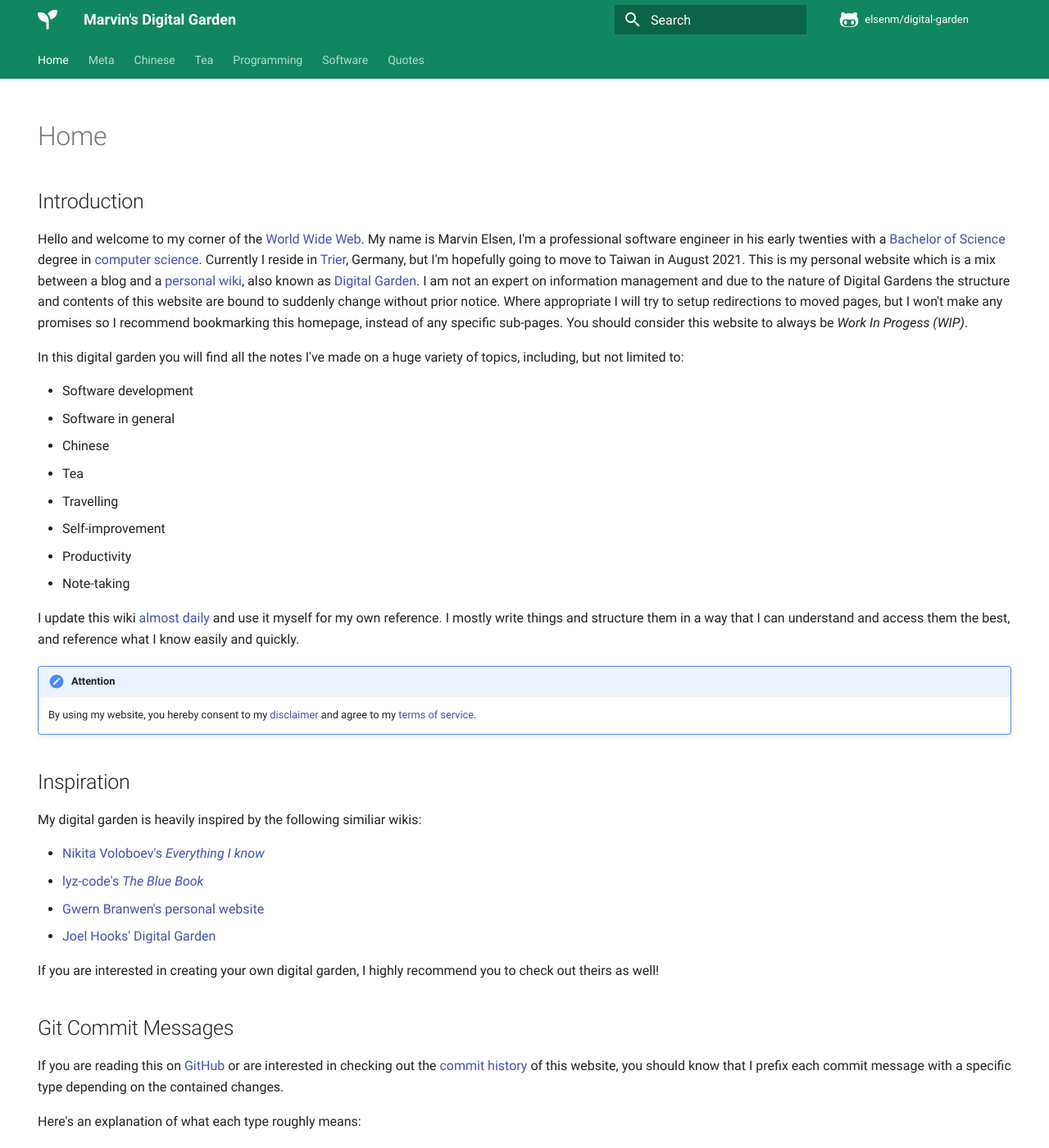
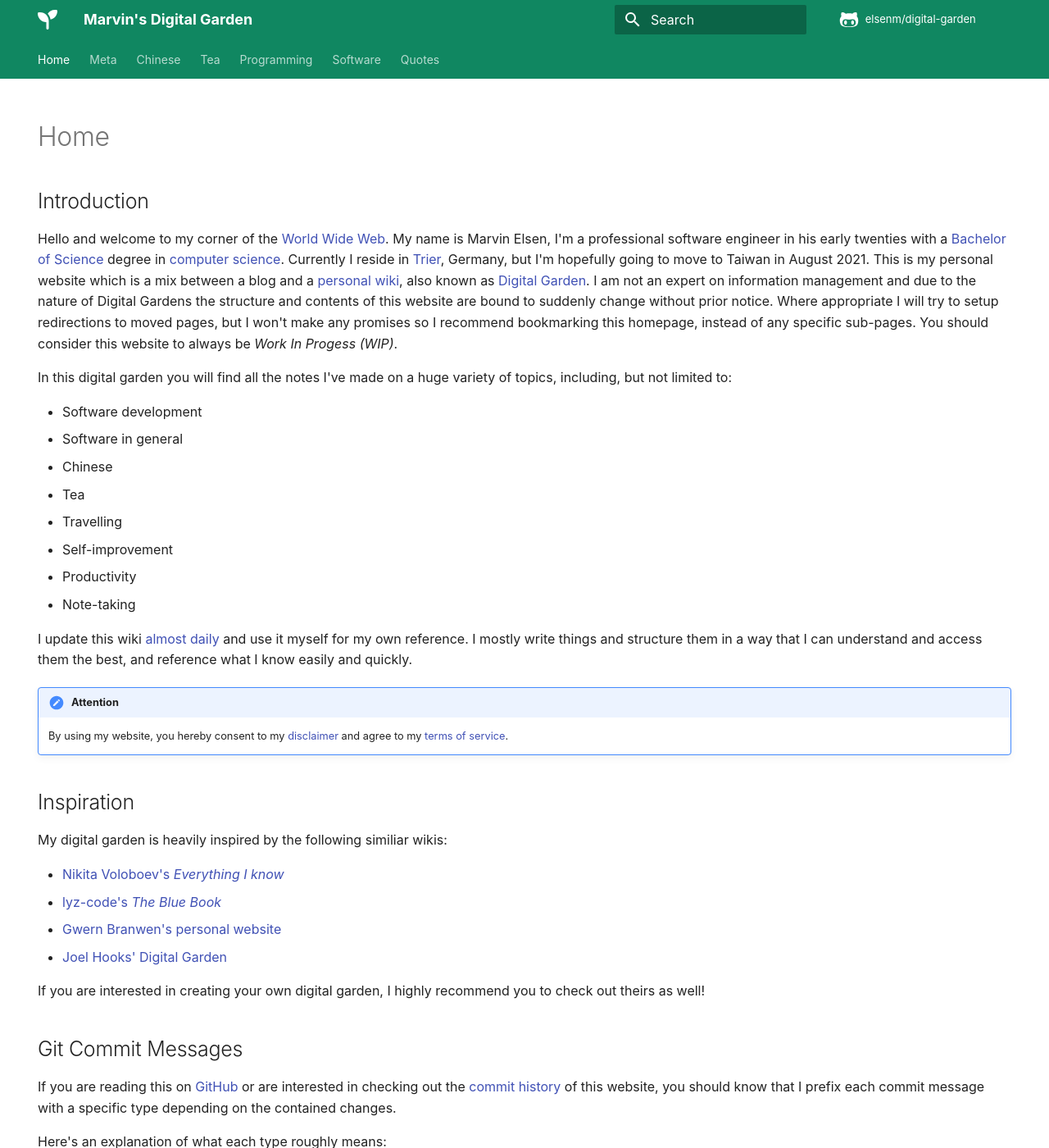
Before and after one commit to elsenm/digital-garden, an MkDocs documentation site: the page built from docs/README.md, in a window 1280 px wide and 1400 px high. Shown: the whole window at 82% size. Built offline with MkDocs 1.6.1 and Material for MkDocs 9.7.7, drawn with Linux system fonts in a browser that asks for light colours; some web fonts are replaced; comment, search, counter and statistics services are not loaded.

Commit message:
Style: Swap Roboto font with Noto Sans TC

```diff
--- a/docs/assets/stylesheets/extra.css
+++ b/docs/assets/stylesheets/extra.css
@@ -1,182 +1,87 @@
-/* roboto-100 - latin */
+/* noto-sans-tc-100 - latin_chinese-traditional */
 @font-face {
-  font-family: 'Roboto';
+  font-family: 'Noto Sans TC';
   font-style: normal;
   font-weight: 100;
-  font-display: swap;
-  src: url('../fonts/roboto-v20-latin-100.eot'); /* IE9 Compat Modes */
-  src: local('Roboto Thin'), local('Roboto-Thin'),
-       url('../fonts/roboto-v20-latin-100.eot?#iefix') format('embedded-opentype'), /* IE6-IE8 */
-       url('../fonts/roboto-v20-latin-100.woff2') format('woff2'), /* Super Modern Browsers */
-       url('../fonts/roboto-v20-latin-100.woff') format('woff'), /* Modern Browsers */
-       url('../fonts/roboto-v20-latin-100.ttf') format('truetype'), /* Safari, Android, iOS */
-       url('../fonts/roboto-v20-latin-100.svg#Roboto') format('svg'); /* Legacy iOS */
+  src: url('../fonts/noto-sans-tc-v11-latin_chinese-traditional-100.eot'); /* IE9 Compat Modes */
+  src: local(''),
+       url('../fonts/noto-sans-tc-v11-latin_chinese-traditional-100.eot?#iefix') format('embedded-opentype'), /* IE6-IE8 */
+       url('../fonts/noto-sans-tc-v11-latin_chinese-traditional-100.woff2') format('woff2'), /* Super Modern Browsers */
+       url('../fonts/noto-sans-tc-v11-latin_chinese-traditional-100.woff') format('woff'), /* Modern Browsers */
+       url('../fonts/noto-sans-tc-v11-latin_chinese-traditional-100.ttf') format('truetype'), /* Safari, Android, iOS */
+       url('../fonts/noto-sans-tc-v11-latin_chinese-traditional-100.svg#NotoSansTC') format('svg'); /* Legacy iOS */
 }
 
-/* roboto-100italic - latin */
+/* noto-sans-tc-300 - latin_chinese-traditional */
 @font-face {
-  font-family: 'Roboto';
-  font-style: italic;
-  font-weight: 100;
-  font-display: swap;
-  src: url('../fonts/roboto-v20-latin-100italic.eot'); /* IE9 Compat Modes */
-  src: local('Roboto Thin Italic'), local('Roboto-ThinItalic'),
-       url('../fonts/roboto-v20-latin-100italic.eot?#iefix') format('embedded-opentype'), /* IE6-IE8 */
-       url('../fonts/roboto-v20-latin-100italic.woff2') format('woff2'), /* Super Modern Browsers */
-       url('../fonts/roboto-v20-latin-100italic.woff') format('woff'), /* Modern Browsers */
-       url('../fonts/roboto-v20-latin-100italic.ttf') format('truetype'), /* Safari, Android, iOS */
-       url('../fonts/roboto-v20-latin-100italic.svg#Roboto') format('svg'); /* Legacy iOS */
+  font-family: 'Noto Sans TC';
+  font-style: normal;
+  font-weight: 300;
+  src: url('../fonts/noto-sans-tc-v11-latin_chinese-traditional-300.eot'); /* IE9 Compat Modes */
+  src: local(''),
+       url('../fonts/noto-sans-tc-v11-latin_chinese-traditional-300.eot?#iefix') format('embedded-opentype'), /* IE6-IE8 */
+       url('../fonts/noto-sans-tc-v11-latin_chinese-traditional-300.woff2') format('woff2'), /* Super Modern Browsers */
+       url('../fonts/noto-sans-tc-v11-latin_chinese-traditional-300.woff') format('woff'), /* Modern Browsers */
+       url('../fonts/noto-sans-tc-v11-latin_chinese-traditional-300.ttf') format('truetype'), /* Safari, Android, iOS */
+       url('../fonts/noto-sans-tc-v11-latin_chinese-traditional-300.svg#NotoSansTC') format('svg'); /* Legacy iOS */
 }
 
-/* roboto-300 - latin */
+/* noto-sans-tc-regular - latin_chinese-traditional */
 @font-face {
-  font-family: 'Roboto';
+  font-family: 'Noto Sans TC';
   font-style: normal;
-  font-weight: 300;
-  font-display: swap;
-  src: url('../fonts/roboto-v20-latin-300.eot'); /* IE9 Compat Modes */
-  src: local('Roboto Light'), local('Roboto-Light'),
-       url('../fonts/roboto-v20-latin-300.eot?#iefix') format('embedded-opentype'), /* IE6-IE8 */
-       url('../fonts/roboto-v20-latin-300.woff2') format('woff2'), /* Super Modern Browsers */
-       url('../fonts/roboto-v20-latin-300.woff') format('woff'), /* Modern Browsers */
-       url('../fonts/roboto-v20-latin-300.ttf') format('truetype'), /* Safari, Android, iOS */
-       url('../fonts/roboto-v20-latin-300.svg#Roboto') format('svg'); /* Legacy iOS */
+  font-weight: 400;
+  src: url('../fonts/noto-sans-tc-v11-latin_chinese-traditional-regular.eot'); /* IE9 Compat Modes */
+  src: local(''),
+       url('../fonts/noto-sans-tc-v11-latin_chinese-traditional-regular.eot?#iefix') format('embedded-opentype'), /* IE6-IE8 */
+       url('../fonts/noto-sans-tc-v11-latin_chinese-traditional-regular.woff2') format('woff2'), /* Super Modern Browsers */
+       url('../fonts/noto-sans-tc-v11-latin_chinese-traditional-regular.woff') format('woff'), /* Modern Browsers */
+       url('../fonts/noto-sans-tc-v11-latin_chinese-traditional-regular.ttf') format('truetype'), /* Safari, Android, iOS */
+       url('../fonts/noto-sans-tc-v11-latin_chinese-traditional-regular.svg#NotoSansTC') format('svg'); /* Legacy iOS */
 }
 
-/* roboto-300italic - latin */
+/* noto-sans-tc-500 - latin_chinese-traditional */
 @font-face {
-  font-family: 'Roboto';
-  font-style: italic;
-  font-weight: 300;
-  font-display: swap;
-  src: url('../fonts/roboto-v20-latin-300italic.eot'); /* IE9 Compat Modes */
-  src: local('Roboto Light Italic'), local('Roboto-LightItalic'),
-       url('../fonts/roboto-v20-latin-300italic.eot?#iefix') format('embedded-opentype'), /* IE6-IE8 */
-       url('../fonts/roboto-v20-latin-300italic.woff2') format('woff2'), /* Super Modern Browsers */
-       url('../fonts/roboto-v20-latin-300italic.woff') format('woff'), /* Modern Browsers */
-       url('../fonts/roboto-v20-latin-300italic.ttf') format('truetype'), /* Safari, Android, iOS */
-       url('../fonts/roboto-v20-latin-300italic.svg#Roboto') format('svg'); /* Legacy iOS */
+  font-family: 'Noto Sans TC';
+  font-style: normal;
+  font-weight: 500;
+  src: url('../fonts/noto-sans-tc-v11-latin_chinese-traditional-500.eot'); /* IE9 Compat Modes */
+  src: local(''),
+       url('../fonts/noto-sans-tc-v11-latin_chinese-traditional-500.eot?#iefix') format('embedded-opentype'), /* IE6-IE8 */
+       url('../fonts/noto-sans-tc-v11-latin_chinese-traditional-500.woff2') format('woff2'), /* Super Modern Browsers */
+       url('../fonts/noto-sans-tc-v11-latin_chinese-traditional-500.woff') format('woff'), /* Modern Browsers */
+       url('../fonts/noto-sans-tc-v11-latin_chinese-traditional-500.ttf') format('truetype'), /* Safari, Android, iOS */
+       url('../fonts/noto-sans-tc-v11-latin_chinese-traditional-500.svg#NotoSansTC') format('svg'); /* Legacy iOS */
 }
 
-/* roboto-regular - latin */
+/* noto-sans-tc-700 - latin_chinese-traditional */
 @font-face {
-  font-family: 'Roboto';
+  font-family: 'Noto Sans TC';
   font-style: normal;
-  font-weight: 400;
-  font-display: swap;
-  src: url('../fonts/roboto-v20-latin-regular.eot'); /* IE9 Compat Modes */
-  src: local('Roboto'), local('Roboto-Regular'),
-       url('../fonts/roboto-v20-latin-regular.eot?#iefix') format('embedded-opentype'), /* IE6-IE8 */
-       url('../fonts/roboto-v20-latin-regular.woff2') format('woff2'), /* Super Modern Browsers */
-       url('../fonts/roboto-v20-latin-regular.woff') format('woff'), /* Modern Browsers */
-       url('../fonts/roboto-v20-latin-regular.ttf') format('truetype'), /* Safari, Android, iOS */
-       url('../fonts/roboto-v20-latin-regular.svg#Roboto') format('svg'); /* Legacy iOS */
+  font-weight: 700;
+  src: url('../fonts/noto-sans-tc-v11-latin_chinese-traditional-700.eot'); /* IE9 Compat Modes */
+  src: local(''),
+       url('../fonts/noto-sans-tc-v11-latin_chinese-traditional-700.eot?#iefix') format('embedded-opentype'), /* IE6-IE8 */
+       url('../fonts/noto-sans-tc-v11-latin_chinese-traditional-700.woff2') format('woff2'), /* Super Modern Browsers */
+       url('../fonts/noto-sans-tc-v11-latin_chinese-traditional-700.woff') format('woff'), /* Modern Browsers */
+       url('../fonts/noto-sans-tc-v11-latin_chinese-traditional-700.ttf') format('truetype'), /* Safari, Android, iOS */
+       url('../fonts/noto-sans-tc-v11-latin_chinese-traditional-700.svg#NotoSansTC') format('svg'); /* Legacy iOS */
 }
 
-/* roboto-italic - latin */
+/* noto-sans-tc-900 - latin_chinese-traditional */
 @font-face {
-  font-family: 'Roboto';
-  font-style: italic;
-  font-weight: 400;
-  font-display: swap;
-  src: url('../fonts/roboto-v20-latin-italic.eot'); /* IE9 Compat Modes */
-  src: local('Roboto Italic'), local('Roboto-Italic'),
-       url('../fonts/roboto-v20-latin-italic.eot?#iefix') format('embedded-opentype'), /* IE6-IE8 */
-       url('../fonts/roboto-v20-latin-italic.woff2') format('woff2'), /* Super Modern Browsers */
-       url('../fonts/roboto-v20-latin-italic.woff') format('woff'), /* Modern Browsers */
-       url('../fonts/roboto-v20-latin-italic.ttf') format('truetype'), /* Safari, Android, iOS */
-       url('../fonts/roboto-v20-latin-italic.svg#Roboto') format('svg'); /* Legacy iOS */
+  font-family: 'Noto Sans TC';
+  font-style: normal;
+  font-weight: 900;
+  src: url('../fonts/noto-sans-tc-v11-latin_chinese-traditional-900.eot'); /* IE9 Compat Modes */
+  src: local(''),
+       url('../fonts/noto-sans-tc-v11-latin_chinese-traditional-900.eot?#iefix') format('embedded-opentype'), /* IE6-IE8 */
+       url('../fonts/noto-sans-tc-v11-latin_chinese-traditional-900.woff2') format('woff2'), /* Super Modern Browsers */
+       url('../fonts/noto-sans-tc-v11-latin_chinese-traditional-900.woff') format('woff'), /* Modern Browsers */
+       url('../fonts/noto-sans-tc-v11-latin_chinese-traditional-900.ttf') format('truetype'), /* Safari, Android, iOS */
+       url('../fonts/noto-sans-tc-v11-latin_chinese-traditional-900.svg#NotoSansTC') format('svg'); /* Legacy iOS */
 }
 
-/* roboto-500 - latin */
-@font-face {
-  font-family: 'Roboto';
-  font-style: normal;
-  font-weight: 500;
-  font-display: swap;
-  src: url('../fonts/roboto-v20-latin-500.eot'); /* IE9 Compat Modes */
-  src: local('Roboto Medium'), local('Roboto-Medium'),
-       url('../fonts/roboto-v20-latin-500.eot?#iefix') format('embedded-opentype'), /* IE6-IE8 */
-       url('../fonts/roboto-v20-latin-500.woff2') format('woff2'), /* Super Modern Browsers */
-       url('../fonts/roboto-v20-latin-500.woff') format('woff'), /* Modern Browsers */
-       url('../fonts/roboto-v20-latin-500.ttf') format('truetype'), /* Safari, Android, iOS */
-       url('../fonts/roboto-v20-latin-500.svg#Roboto') format('svg'); /* Legacy iOS */
-}
-
-/* roboto-500italic - latin */
-@font-face {
-  font-family: 'Roboto';
-  font-style: italic;
-  font-weight: 500;
-  font-display: swap;
-  src: url('../fonts/roboto-v20-latin-500italic.eot'); /* IE9 Compat Modes */
-  src: local('Roboto Medium Italic'), local('Roboto-MediumItalic'),
-       url('../fonts/roboto-v20-latin-500italic.eot?#iefix') format('embedded-opentype'), /* IE6-IE8 */
-       url('../fonts/roboto-v20-latin-500italic.woff2') format('woff2'), /* Super Modern Browsers */
-       url('../fonts/roboto-v20-latin-500italic.woff') format('woff'), /* Modern Browsers */
-       url('../fonts/roboto-v20-latin-500italic.ttf') format('truetype'), /* Safari, Android, iOS */
-       url('../fonts/roboto-v20-latin-500italic.svg#Roboto') format('svg'); /* Legacy iOS */
-}
-
-/* roboto-700 - latin */
-@font-face {
-  font-family: 'Roboto';
-  font-style: normal;
-  font-weight: 700;
-  font-display: swap;
-  src: url('../fonts/roboto-v20-latin-700.eot'); /* IE9 Compat Modes */
-  src: local('Roboto Bold'), local('Roboto-Bold'),
-       url('../fonts/roboto-v20-latin-700.eot?#iefix') format('embedded-opentype'), /* IE6-IE8 */
-       url('../fonts/roboto-v20-latin-700.woff2') format('woff2'), /* Super Modern Browsers */
-       url('../fonts/roboto-v20-latin-700.woff') format('woff'), /* Modern Browsers */
-       url('../fonts/roboto-v20-latin-700.ttf') format('truetype'), /* Safari, Android, iOS */
-       url('../fonts/roboto-v20-latin-700.svg#Roboto') format('svg'); /* Legacy iOS */
-}
-
-/* roboto-700italic - latin */
-@font-face {
-  font-family: 'Roboto';
-  font-style: italic;
-  font-weight: 700;
-  font-display: swap;
-  src: url('../fonts/roboto-v20-latin-700italic.eot'); /* IE9 Compat Modes */
-  src: local('Roboto Bold Italic'), local('Roboto-BoldItalic'),
-       url('../fonts/roboto-v20-latin-700italic.eot?#iefix') format('embedded-opentype'), /* IE6-IE8 */
-       url('../fonts/roboto-v20-latin-700italic.woff2') format('woff2'), /* Super Modern Browsers */
-       url('../fonts/roboto-v20-latin-700italic.woff') format('woff'), /* Modern Browsers */
-       url('../fonts/roboto-v20-latin-700italic.ttf') format('truetype'), /* Safari, Android, iOS */
-       url('../fonts/roboto-v20-latin-700italic.svg#Roboto') format('svg'); /* Legacy iOS */
-}
-
-/* roboto-900 - latin */
-@font-face {
-  font-family: 'Roboto';
-  font-style: normal;
-  font-weight: 900;
-  font-display: swap;
-  src: url('../fonts/roboto-v20-latin-900.eot'); /* IE9 Compat Modes */
-  src: local('Roboto Black'), local('Roboto-Black'),
-       url('../fonts/roboto-v20-latin-900.eot?#iefix') format('embedded-opentype'), /* IE6-IE8 */
-       url('../fonts/roboto-v20-latin-900.woff2') format('woff2'), /* Super Modern Browsers */
-       url('../fonts/roboto-v20-latin-900.woff') format('woff'), /* Modern Browsers */
-       url('../fonts/roboto-v20-latin-900.ttf') format('truetype'), /* Safari, Android, iOS */
-       url('../fonts/roboto-v20-latin-900.svg#Roboto') format('svg'); /* Legacy iOS */
-}
-
-/* roboto-900italic - latin */
-@font-face {
-  font-family: 'Roboto';
-  font-style: italic;
-  font-weight: 900;
-  font-display: swap;
-  src: url('../fonts/roboto-v20-latin-900italic.eot'); /* IE9 Compat Modes */
-  src: local('Roboto Black Italic'), local('Roboto-BlackItalic'),
-       url('../fonts/roboto-v20-latin-900italic.eot?#iefix') format('embedded-opentype'), /* IE6-IE8 */
-       url('../fonts/roboto-v20-latin-900italic.woff2') format('woff2'), /* Super Modern Browsers */
-       url('../fonts/roboto-v20-latin-900italic.woff') format('woff'), /* Modern Browsers */
-       url('../fonts/roboto-v20-latin-900italic.ttf') format('truetype'), /* Safari, Android, iOS */
-       url('../fonts/roboto-v20-latin-900italic.svg#Roboto') format('svg'); /* Legacy iOS */
-}
 
 @font-face {
   font-family: 'Hack';
@@ -292,7 +197,7 @@ img {
 }
 
 body, input {
-  font-family: "Roboto", -apple-system, Helvetica, Arial, sans-serif;
+  font-family: "Noto Sans TC", -apple-system, Helvetica, Arial, sans-serif;
 }
 
 pre, code, kbd {
```
